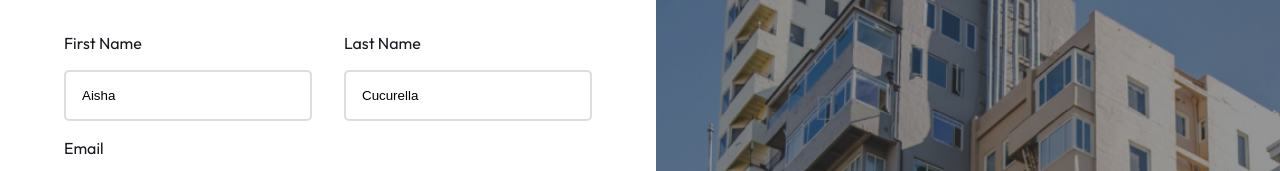
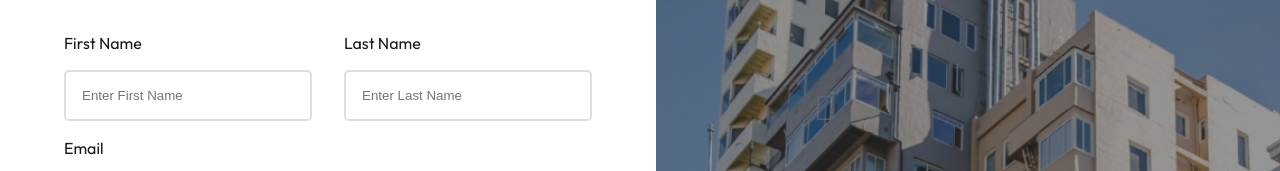
Before and after one commit to glamorous-chi/betahouse, a React (Vite) app: page /signup in a window 1280 px wide. Shown: the part 160-331 px from the top of the page. Built offline with nearby package versions, Linux system fonts and the light colour scheme.

Commit message:
login page

```diff
--- a/src/components/Houses.jsx
+++ b/src/components/Houses.jsx
@@ -16,7 +16,7 @@ const Houses = () => {
     try {
       const response = await axios.get(`/api/property/all?page=${page}&limit=9`);
       setFetchProperties(response?.data?.properties);
-      setTotalPages(response?.data?.totalPages);  // Assuming your API returns the total number of pages
+      setTotalPages(response?.data?.totalPages);
       console.log(response?.data?.properties);
     } catch (error) {
       console.error("Error fetching data:", error);
--- a/src/pages/Login.jsx
+++ b/src/pages/Login.jsx
@@ -32,6 +32,9 @@ const Login = () => {
   const handleSubmit = async (e) => {
     e.preventDefault();
 
+    if (!email || !password) {
+      return toast.error("Enter all fields");
+    }
     const emailRegex = /\S+@\S+\.\S+/;
     if (!emailRegex.test(email)) {
       return toast.error("invalid email address");
@@ -39,10 +42,6 @@ const Login = () => {
     const pwdTrim = password.trim();
     if (!password || pwdTrim.length < 6) {
       return toast.error("Enter a valid password");
-    }
-
-    if (!email && !password) {
-      return toast.error("Enter all fields");
     }
     // else if ((!email || password) || (email || !password)){
     //   return toast.error("You need to sign up");
--- a/src/pages/Signup.jsx
+++ b/src/pages/Signup.jsx
@@ -14,8 +14,8 @@ import { IoEyeSharp } from "react-icons/io5";
 import Thankyou from "./Thankyou";
 
 const Signup = () => {
-  const [firstName, setFirstName] = useState("Aisha");
-  const [lastName, setLastName] = useState("Cucurella");
+  const [firstName, setFirstName] = useState("");
+  const [lastName, setLastName] = useState("");
   const [email, setEmail] = useState("");
   const [password, setPassword] = useState("");
   const [confirmPassword, setConfirmPassword] = useState("");
```
